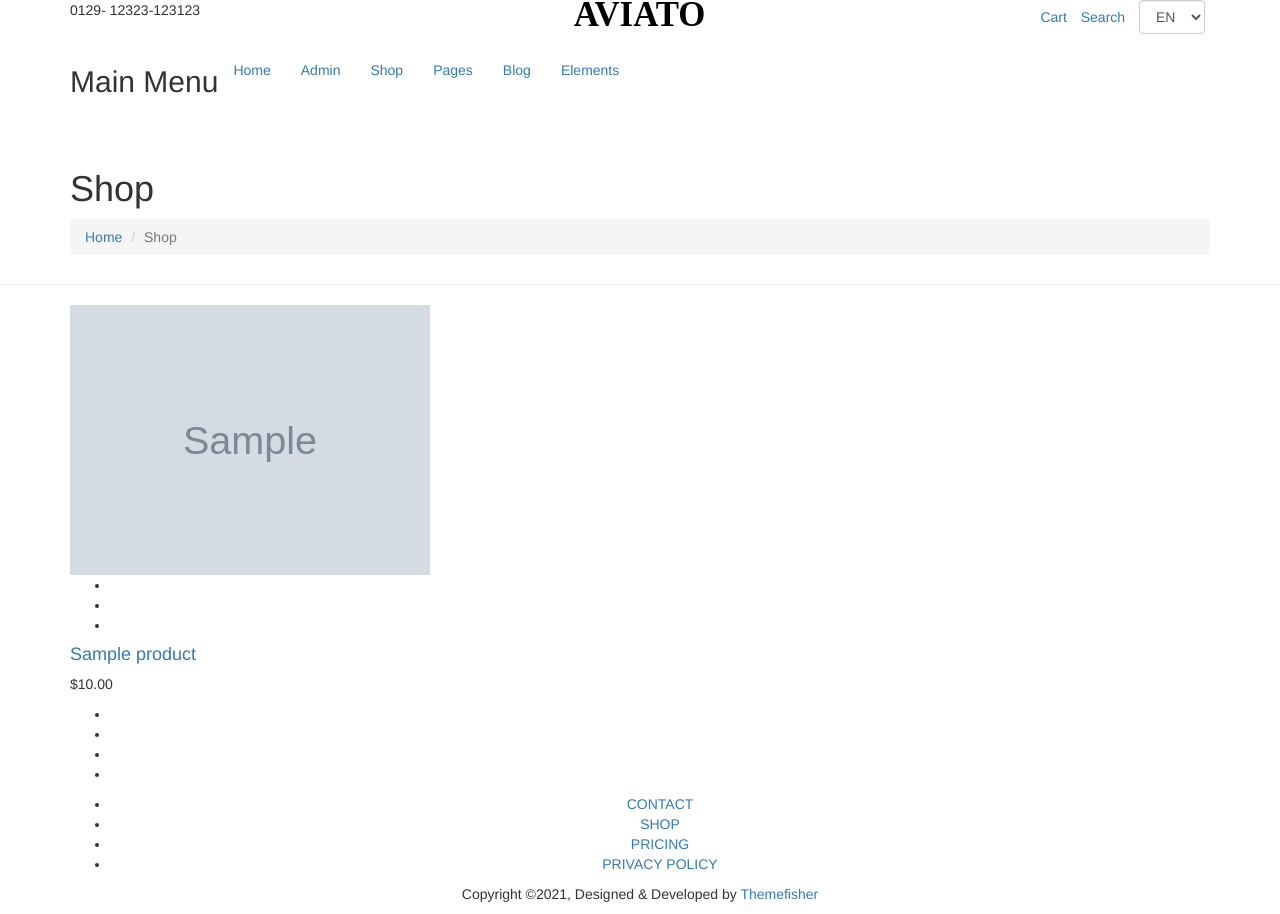
After one commit to ahmedellaban1/Aviato_Ecommerce_DTL, a Django app: template products/templates/shop.html in a window 1280 px wide. The commit adds this page. Run offline with Django 5.2, Linux system fonts and the light colour scheme; tables that the repository leaves empty hold one stand-in row (values such as "Sample post"); the template is opened without the code that fills it: values that come from a table or form of the project are taken from there, most other values are stand-ins (such as "Sample title", 1, 10 or a date in 2020); grey boxes marked "Sample" are stand-in pictures; some libraries are stand-ins or nearby versions.

Commit message:
update base template, add home, shop pages

```diff
--- /dev/null
+++ b/products/templates/shop.html
@@ -0,0 +1,111 @@
+{% extends 'base.html' %}
+{% load static %}
+
+{% block container %}
+
+	<!-- Page Header -->
+	<section class="page-header">
+		<div class="container">
+			<div class="row">
+				<div class="col-md-12">
+					<div class="content">
+						<h1 class="page-name">Shop</h1>
+						<ol class="breadcrumb">
+							<li><a href="{% url 'products-main-url:home-page-url' %}">Home</a></li>
+							<li class="active">Shop</li>
+						</ol>
+					</div>
+				</div>
+			</div>
+		</div>
+	</section>
+
+	<!-- Products Section -->
+	<section class="products section">
+		<div class="container">
+			<div class="row">
+				{% for product in products %}
+					{% with product.productmedia_set.all.0 as image %}
+						<div class="col-md-4">
+							<div class="product-item">
+								<div class="product-thumb">
+									<img class="img-responsive" src="{{ image.file_url.url }}" alt="{{ image.alt_text }}">
+									<div class="preview-meta">
+										<ul>
+											<li>
+												<span data-toggle="modal" data-target="#product-modal"
+													onclick="openProductModal(this)"
+													data-title="{{ product.title }}"
+													data-price="{{ product.price }}"
+													data-description="{{ product.description }}"
+													data-image="{{ image.file_url.url }}">
+													<i class="tf-ion-ios-search-strong"></i>
+												</span>
+											</li>
+											<li>
+												<a href="#"><i class="tf-ion-ios-heart"></i></a>
+											</li>
+											<li>
+												<a href="#!"><i class="tf-ion-android-cart"></i></a>
+											</li>
+										</ul>
+									</div>
+								</div>
+								<div class="product-content">
+									<h4><a href="product-single.html">{{ product.title }}</a></h4>
+									<p class="price">${{ product.price }}</p>
+								</div>
+							</div>
+						</div>
+					{% endwith %}
+				{% endfor %}
+			</div>
+
+			<!-- Pagination -->
+			{% if products.has_other_pages %}
+			<div class="row mt-5">
+				<div class="col-12">
+					<div class="pagination-wrapper text-center">
+						<nav aria-label="Page navigation">
+							<ul class="pagination justify-content-center">
+								{% if products.has_previous %}
+									<li class="page-item">
+										<a class="page-link" href="?page={{ products.previous_page_number }}" aria-label="Previous">
+											<span aria-hidden="true">&laquo;</span>
+										</a>
+									</li>
+								{% else %}
+									<li class="page-item disabled">
+										<span class="page-link">&laquo;</span>
+									</li>
+								{% endif %}
+
+								{% for num in products.paginator.page_range %}
+									{% if num == products.number %}
+										<li class="page-item active"><span class="page-link">{{ num }}</span></li>
+									{% elif num > products.number|add:'-3' and num < products.number|add:'3' %}
+										<li class="page-item"><a class="page-link" href="?page={{ num }}">{{ num }}</a></li>
+									{% endif %}
+								{% endfor %}
+
+								{% if products.has_next %}
+									<li class="page-item">
+										<a class="page-link" href="?page={{ products.next_page_number }}" aria-label="Next">
+											<span aria-hidden="true">&raquo;</span>
+										</a>
+									</li>
+								{% else %}
+									<li class="page-item disabled">
+										<span class="page-link">&raquo;</span>
+									</li>
+								{% endif %}
+							</ul>
+						</nav>
+					</div>
+				</div>
+			</div>
+			{% endif %}
+		</div>
+	</section>
+
+{% endblock %}
--- a/templates/base.html
+++ b/templates/base.html
@@ -62,7 +62,7 @@
 			<div class="col-md-4 col-xs-12 col-sm-4">
 				<!-- Site Logo -->
 				<div class="logo text-center">
-					<a href="index.html">
+					<a href="{% url 'products-main-url:home-page-url' %}">
 						<!-- replace logo here -->
 						<svg width="135px" height="29px" viewBox="0 0 155 29" version="1.1" xmlns="http://www.w3.org/2000/svg"
 							xmlns:xlink="http://www.w3.org/1999/xlink">
@@ -178,9 +178,12 @@
 
 					<!-- Home -->
 					<li class="dropdown ">
-						<a href="index.html">Home</a>
+						<a href="{% url 'products-main-url:home-page-url' %}">Home</a>
 					</li><!-- / Home -->
 
+					<li class="dropdown ">
+						<a href="/admin/">Admin</a>
+					</li><!-- / Home -->
 
 					<!-- Elements -->
 					<li class="dropdown dropdown-slide">
@@ -195,7 +198,7 @@
 									<ul>
 										<li class="dropdown-header">Pages</li>
 										<li role="separator" class="divider"></li>
-										<li><a href="shop.html">Shop</a></li>
+										<li><a href="{% url 'products-main-url:shop-products-url' %}">Shop</a></li>
 										<li><a href="checkout.html">Checkout</a></li>
 										<li><a href="cart.html">Cart</a></li>
 										<li><a href="pricing.html">Pricing</a></li>
@@ -266,7 +269,7 @@
 
 								<!-- Mega Menu -->
 								<div class="col-sm-3 col-xs-12">
-									<a href="shop.html">
+									<a href="{% url 'products-main-url:shop-products-url' %}">
 										<img class="img-responsive" src="{% static 'images/shop/header-img.jpg' %}" alt="menu image" />
 									</a>
 								</div>
@@ -311,6 +314,38 @@
 {% block container %}
 <!-- content of the page will inherit this page -->
 {% endblock %}
+
+		<!-- Modal -->
+		<div class="modal product-modal fade" id="product-modal">
+			<button type="button" class="close" data-dismiss="modal" aria-label="Close">
+				<i class="tf-ion-close"></i>
+			</button>
+		  	<div class="modal-dialog " role="document">
+		    	<div class="modal-content">
+			      	<div class="modal-body">
+			        	<div class="row">
+			        		<div class="col-md-8 col-sm-6 col-xs-12">
+			        			<div class="modal-image">
+				        			<img class="img-responsive" id="modal-product-image" src="" alt="product-img" />
+			        			</div>
+			        		</div>
+			        		<div class="col-md-4 col-sm-6 col-xs-12">
+			        			<div class="product-short-details">
+			        				<h2 class="product-title" id="modal-product-title">GM Pendant, Basalt Grey</h2>
+			        				<p class="product-price" id="modal-product-price">$200</p>
+			        				<p class="product-short-description" id="modal-product-description">
+			        					Lorem ipsum dolor sit amet, consectetur adipisicing elit. Rem iusto nihil cum. Illo laborum numquam rem aut officia dicta cumque.
+			        				</p>
+			        				<a href="cart.html" class="btn btn-main">Add To Cart</a>
+			        				<a href="product-single.html" class="btn btn-transparent">View Product Details</a>
+			        			</div>
+			        		</div>
+			        	</div>
+			        </div>
+		    	</div>
+		  	</div>
+		</div><!-- /.modal -->
+
 <footer class="footer section text-center">
 	<div class="container">
 		<div class="row">
@@ -342,7 +377,7 @@
 						<a href="contact.html">CONTACT</a>
 					</li>
 					<li>
-						<a href="shop.html">SHOP</a>
+						<a href="{% url 'products-main-url:shop-products-url' %}">SHOP</a>
 					</li>
 					<li>
 						<a href="pricing.html">Pricing</a>
@@ -384,7 +419,19 @@
 
     <!-- Main Js File -->
     <script src="{% static 'js/script.js' %}"></script>
+	<script>
+		function openProductModal(el) {
+			const title = el.dataset.title;
+			const price = el.dataset.price;
+			const description = el.dataset.description;
+			const imageUrl = el.dataset.image;
 
+			document.getElementById("modal-product-title").textContent = title;
+			document.getElementById("modal-product-price").textContent = `$${price}`;
+			document.getElementById("modal-product-description").textContent = description;
+			document.getElementById("modal-product-image").src = imageUrl;
+		}
+	</script>
 
 
   </body>
```
Also changed, not shown: products/templates/index.html (+3 -48 lines).
